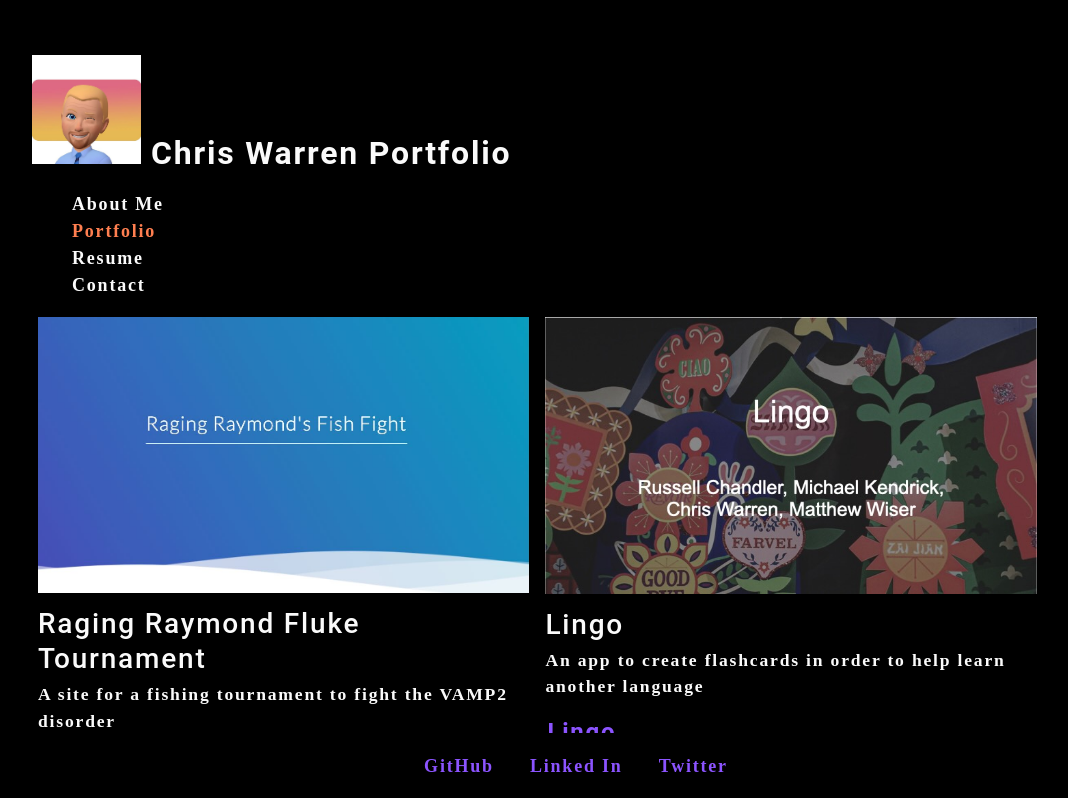
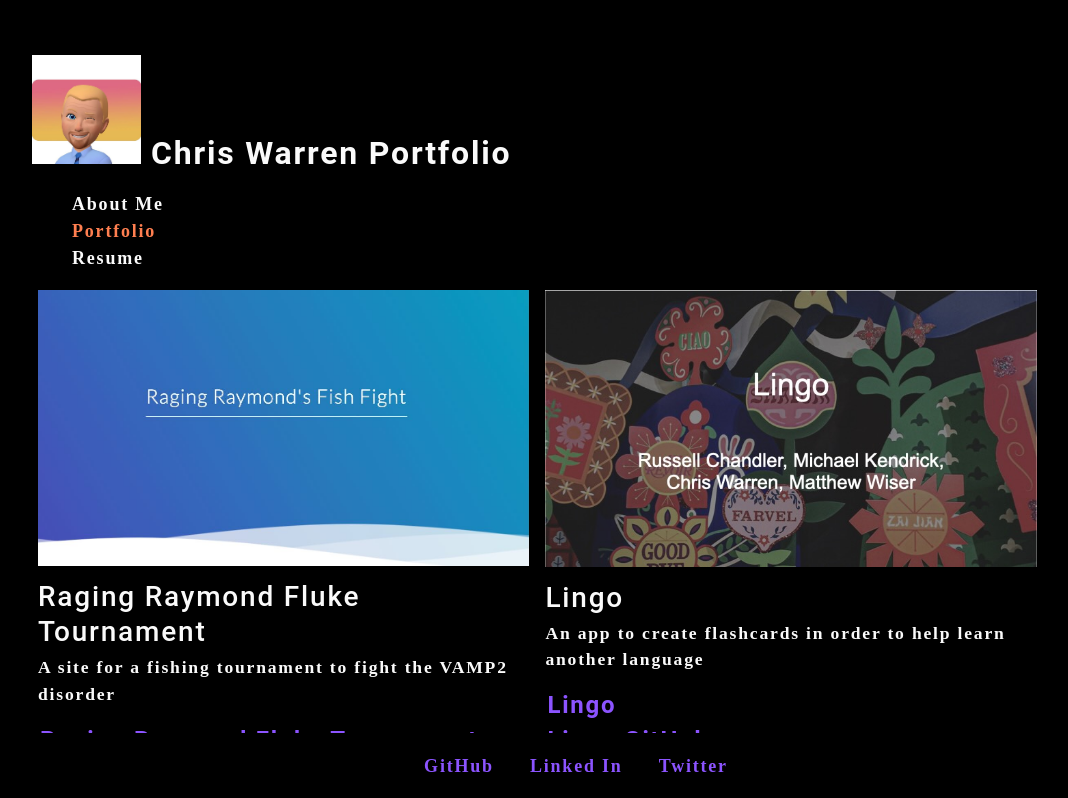
Before and after one commit to RevChrisWarren/chriswarren-portfolio, a React (Create React App) app: page / in a window 1280 px wide. Shown: the top 798 px of the page, without its empty margins (64-1132 px from the left). Built offline with nearby package versions, Linux system fonts and the light colour scheme.

Commit message:
updated to show program completed and to offer updated resume

```diff
--- a/src/App.js
+++ b/src/App.js
@@ -14,9 +14,9 @@ function App() {
     if (currentPage === 'Portfolio') {
       return <Portfolio />;
     }
-    if (currentPage === 'ContactForm') {
-      return <ContactForm />;
-    }
+    // if (currentPage === 'ContactForm') {
+    //   return <ContactForm />;
+    // }
     if (currentPage === 'Resume') {
       return <Resume />;
     }
--- a/src/components/About/index.js
+++ b/src/components/About/index.js
@@ -10,7 +10,7 @@ function About() {
                 voice from Vanderbilt University and a master's degree in voice from the University of Michigan.
                 I served several churches as music director, and was called to the ministry. I completed a Master of
                 Divinity degree from Vanderbilt University, and have been serving as a full-time minister for 14 years.
-                I've always loved computers and dabbling. I decided to make a change and am working toward a career as a
+                I've always loved computers and dabbling. I decided to make a change and am ready to begin a career as a
                 developer.
             </h4>
             <img src={coverImage} className="my-2 headshot" alt="cover" />
--- a/src/components/Nav/index.js
+++ b/src/components/Nav/index.js
@@ -39,14 +39,14 @@ function Nav({ currentPage, handlePageChange }) {
                         >
                             Resume</a>
                     </li>
-                    <li className="nav-item">
+                    {/* <li className="nav-item">
                         <a
                             href="#Contact"
                             onClick={() => handlePageChange('ContactForm')}
                             className={currentPage === 'ContactForm' ? 'nav-link active' : 'nav-link'}
                         >
                             Contact</a>
-                    </li>
+                    </li> */}
 
 
                 </ul>
```
Also changed, not shown: 2 other files (tests, documents, lock files or other folders).
